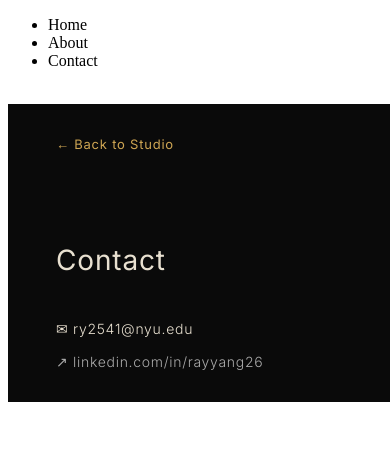
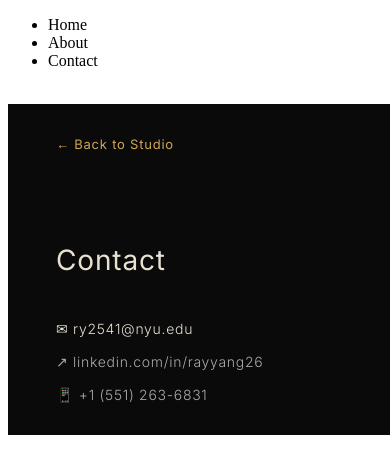
Before and after one commit to rayyang262/my_space_web, a React (Vite) app: page /my_space_web/contact in a window 390 px wide. Shown: the top 474 px of the page. Built offline with nearby package versions, Linux system fonts and the light colour scheme; the HTML template or start-up script is replaced by a standard one.

Commit message:
Add phone number to Contact page
Co-Authored-By: Claude Sonnet 4.6 <noreply@anthropic.com>

```diff
--- a/src/pages/ContactPage.jsx
+++ b/src/pages/ContactPage.jsx
@@ -26,6 +26,12 @@ export default function ContactPage() {
             >
               ↗ linkedin.com/in/rayyang26
             </a>
+            <a
+              href="tel:+15512636831"
+              style={{ color: '#aaa', textDecoration: 'none', fontSize: '14px', letterSpacing: '0.05em', fontWeight: 300 }}
+            >
+              📱 +1 (551) 263-6831
+            </a>
           </div>
         </div>
       </div>
```
